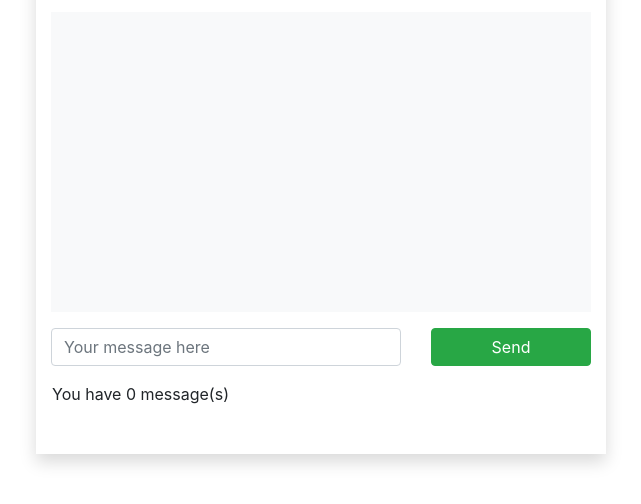
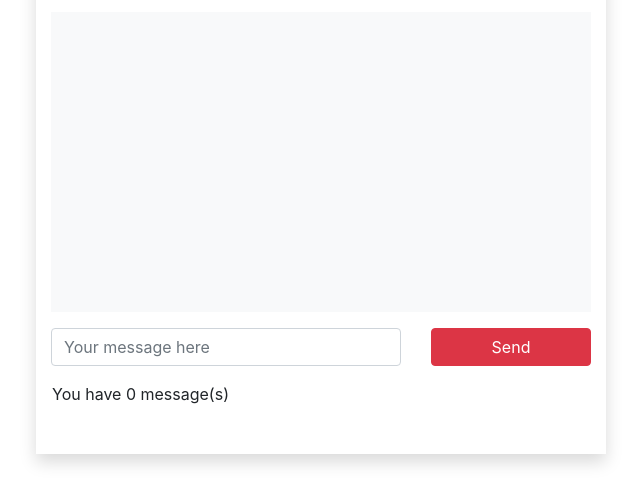
Before and after one commit to Favour861/js-chat, a plain HTML site: page index.html in a window 1280 px wide. Shown: the part 128-632 px from the top of the page, without its empty margins (319-960 px from the left). Drawn offline with nearby package versions, Linux system fonts and the light colour scheme.

Commit message:
changed the btn color to red

```diff
--- a/index.html
+++ b/index.html
@@ -20,7 +20,7 @@
                         <input class="form-control" placeholder="Your message here" id="msgInp">
                     </div>
                     <div class="col-4">
-                        <button class="btn btn-success btn-block" onclick="sendMessage()">Send</button>
+                        <button class="btn btn-danger btn-block" onclick="sendMessage()">Send</button>
                     </div>
                     <p class="p-3">You have <span id="msgCount">0</span> message(s)</p>
                 </div>
```
